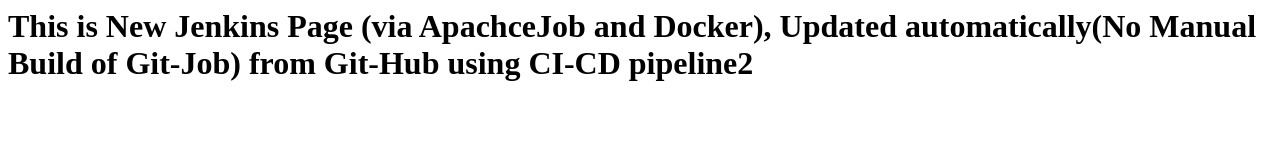
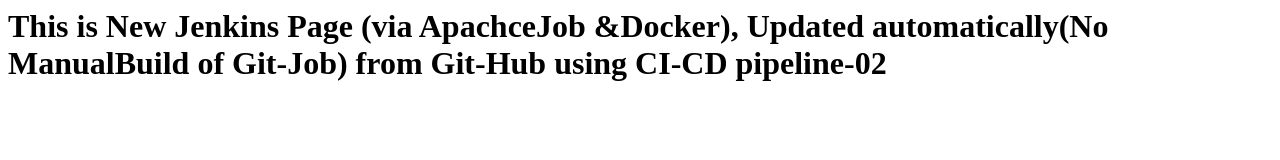
Before and after one commit to skemqos/DevOpsGitHub2, a plain HTML site: page index.html in a window 1280 px wide. Drawn offline with Linux system fonts and the light colour scheme.

Commit message:
comments updated in index.html

```diff
--- a/index.html
+++ b/index.html
@@ -1 +1 @@
-<html><h1> This is New Jenkins Page (via ApachceJob and Docker), Updated automatically(No Manual Build of Git-Job) from Git-Hub using CI-CD pipeline2 </h1> </html>
+<html><h1> This is New Jenkins Page (via ApachceJob &Docker), Updated automatically(No ManualBuild of Git-Job) from Git-Hub using CI-CD pipeline-02 </h1> </html>
```
